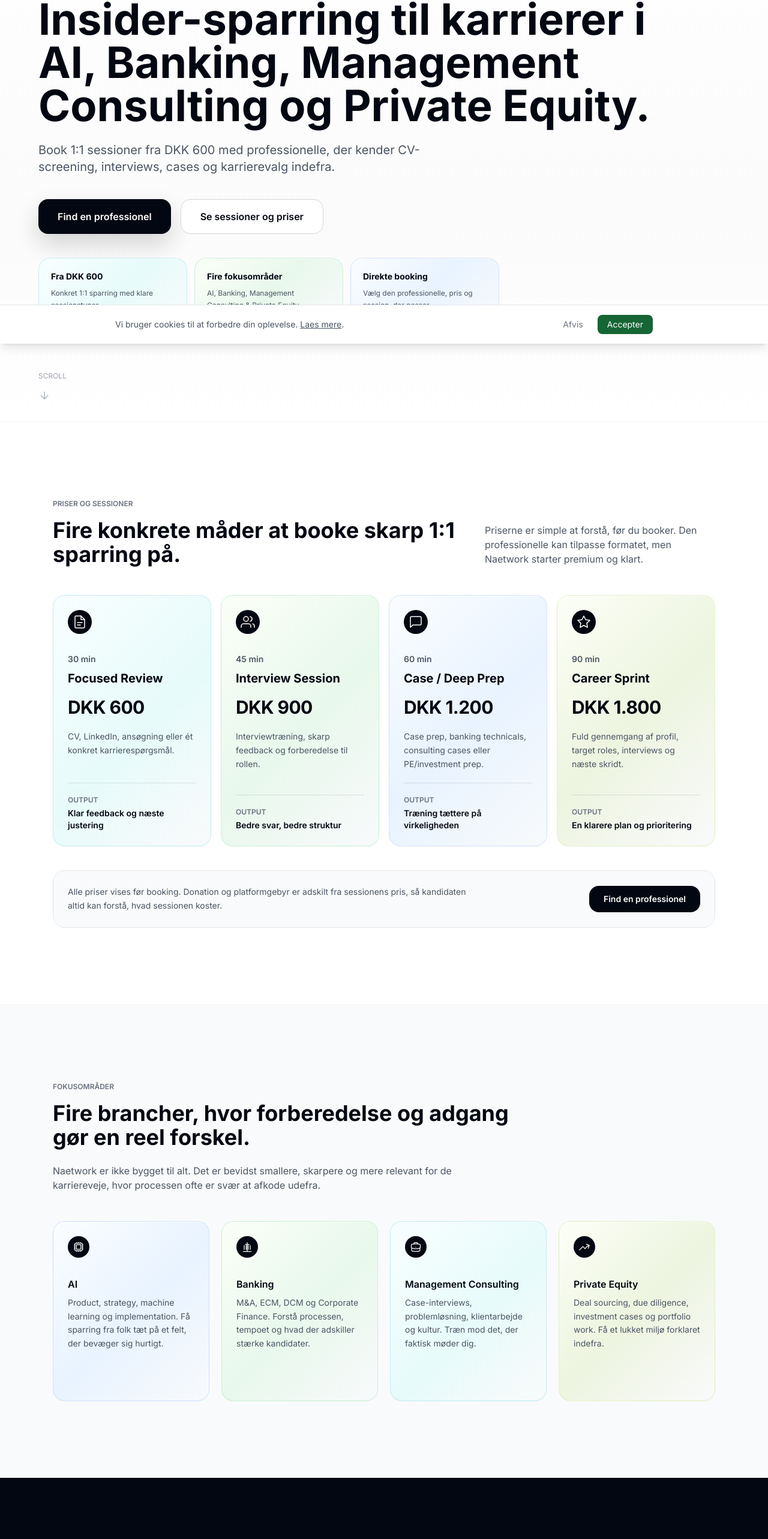
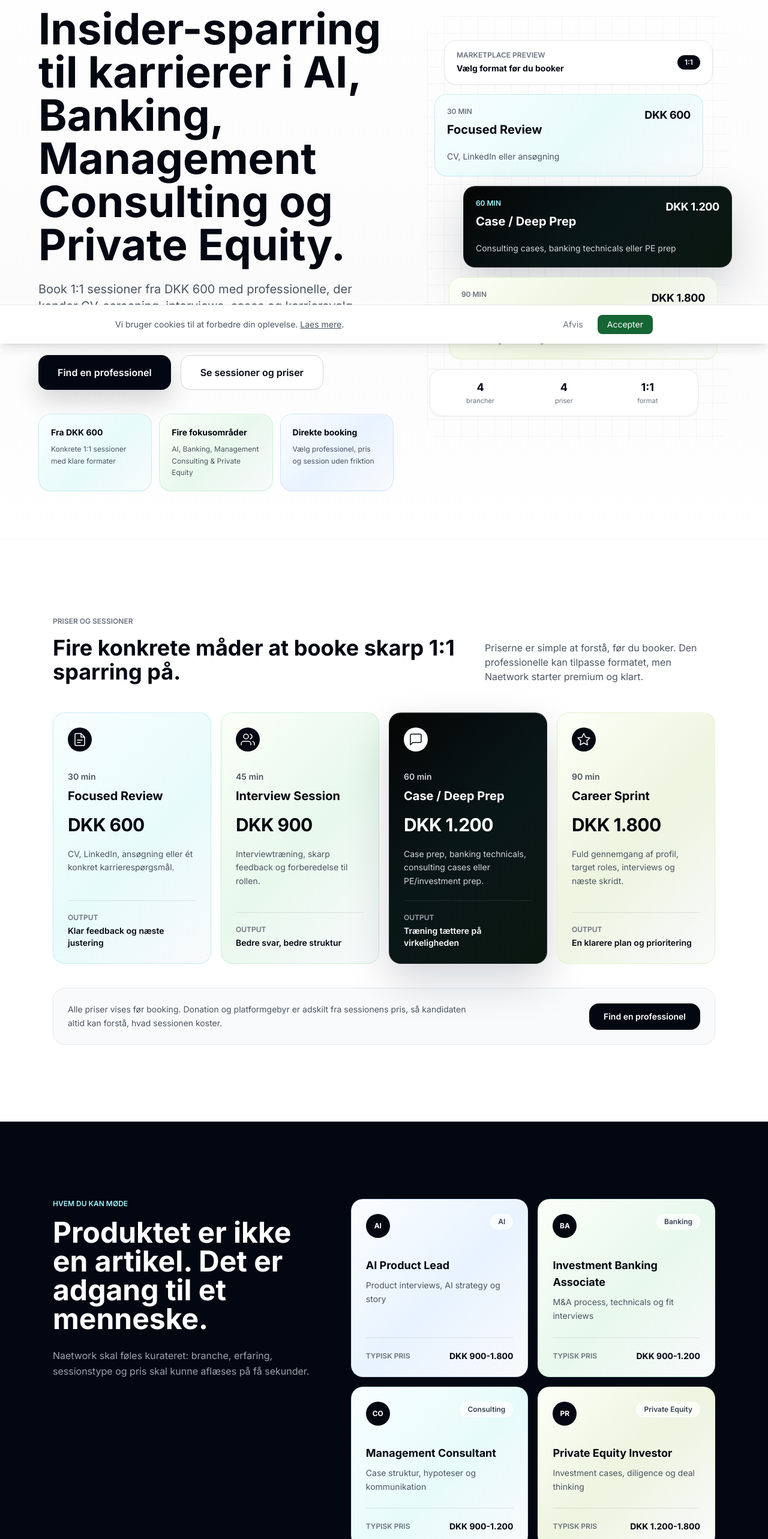
Before and after one commit to mikkelstreet-png/Naetwork, a Next.js app: page / in a window 1280 px wide. Shown: the part 227-2793 px from the top of the page at 60% size. Built offline with nearby package versions, Linux system fonts and the light colour scheme; no server answers.

Commit message:
Add premium marketplace design system

```diff
--- a/components/HomeContent.tsx
+++ b/components/HomeContent.tsx
@@ -9,7 +9,7 @@ export function HomeContent() {
   const heroSignals = [
     {
       title: isDa ? 'Fra DKK 600' : 'From DKK 600',
-      body: isDa ? 'Konkret 1:1 sparring med klare sessionstyper' : 'Concrete 1:1 guidance with clear session formats',
+      body: isDa ? 'Konkrete 1:1 sessioner med klare formater' : 'Concrete 1:1 sessions with clear formats',
       tone: 'tone-cyan',
     },
     {
@@ -19,8 +19,33 @@ export function HomeContent() {
     },
     {
       title: isDa ? 'Direkte booking' : 'Direct booking',
-      body: isDa ? 'Vælg den professionelle, pris og session, der passer' : 'Choose the professional, price and session that fits',
+      body: isDa ? 'Vælg professionel, pris og session uden friktion' : 'Choose professional, price and session without friction',
       tone: 'tone-blue',
+    },
+  ];
+
+  const heroStack = [
+    {
+      title: 'Focused Review',
+      meta: '30 min',
+      price: 'DKK 600',
+      line: isDa ? 'CV, LinkedIn eller ansøgning' : 'CV, LinkedIn or application',
+      tone: 'tone-cyan',
+    },
+    {
+      title: 'Case / Deep Prep',
+      meta: '60 min',
+      price: 'DKK 1.200',
+      line: isDa ? 'Consulting cases, banking technicals eller PE prep' : 'Consulting cases, banking technicals or PE prep',
+      tone: 'tone-ink',
+      featured: true,
+    },
+    {
+      title: 'Career Sprint',
+      meta: '90 min',
+      price: 'DKK 1.800',
+      line: isDa ? 'Profil, target roles og næste skridt' : 'Profile, target roles and next steps',
+      tone: 'tone-sage',
     },
   ];
 
@@ -69,7 +94,8 @@ export function HomeContent() {
         ? 'Case prep, banking technicals, consulting cases eller PE/investment prep.'
         : 'Case prep, banking technicals, consulting cases or PE/investment prep.',
       output: isDa ? 'Træning tættere på virkeligheden' : 'Practice closer to the real process',
-      tone: 'tone-blue',
+      tone: 'tone-ink',
+      featured: true,
       icon: (
         <svg width="24" height="24" viewBox="0 0 24 24" fill="none" stroke="currentColor" strokeWidth="1.5" strokeLinecap="round" strokeLinejoin="round">
           <path d="M21 15a2 2 0 0 1-2 2H7l-4 4V5a2 2 0 0 1 2-2h14a2 2 0 0 1 2 2z" />
@@ -90,6 +116,37 @@ export function HomeContent() {
           <polygon points="12 2 15.09 8.26 22 9.27 17 14.14 18.18 21.02 12 17.77 5.82 21.02 7 14.14 2 9.27 8.91 8.26 12 2" />
         </svg>
       ),
+    },
+  ];
+
+  const professionalCards = [
+    {
+      role: 'AI Product Lead',
+      field: 'AI',
+      price: 'DKK 900-1.800',
+      focus: isDa ? 'Product interviews, AI strategy og story' : 'Product interviews, AI strategy and story',
+      tone: 'tone-blue',
+    },
+    {
+      role: 'Investment Banking Associate',
+      field: 'Banking',
+      price: 'DKK 900-1.200',
+      focus: isDa ? 'M&A process, technicals og fit interviews' : 'M&A process, technicals and fit interviews',
+      tone: 'tone-mint',
+    },
+    {
+      role: 'Management Consultant',
+      field: 'Consulting',
+      price: 'DKK 900-1.200',
+      focus: isDa ? 'Case struktur, hypoteser og kommunikation' : 'Case structure, hypotheses and communication',
+      tone: 'tone-cyan',
+    },
+    {
+      role: 'Private Equity Investor',
+      field: 'Private Equity',
+      price: 'DKK 1.200-1.800',
+      focus: isDa ? 'Investment cases, diligence og deal thinking' : 'Investment cases, diligence and deal thinking',
+      tone: 'tone-sage',
     },
   ];
 
@@ -165,6 +222,13 @@ export function HomeContent() {
     },
   ];
 
+  const pathCards = [
+    { label: isDa ? 'Ambition' : 'Ambition', value: 'AI / Banking / Consulting / PE' },
+    { label: isDa ? 'Spørgsmål' : 'Question', value: isDa ? 'CV, interview, case eller karrierevalg' : 'CV, interview, case or career choice' },
+    { label: isDa ? 'Session' : 'Session', value: isDa ? '1:1 med relevant professionel' : '1:1 with a relevant professional' },
+    { label: isDa ? 'Output' : 'Output', value: isDa ? 'Klarere svar og næste skridt' : 'Sharper answers and next steps' },
+  ];
+
   const howSteps = [
     { num: '01', titleKey: 'how.step1_title', bodyKey: 'how.step1_body' },
     { num: '02', titleKey: 'how.step2_title', bodyKey: 'how.step2_body' },
@@ -193,11 +257,6 @@ export function HomeContent() {
         .delay-2 { animation-delay: 0.20s; }
         .delay-3 { animation-delay: 0.32s; }
         .delay-4 { animation-delay: 0.46s; }
-        @keyframes bounce-y {
-          0%, 100% { transform: translateY(0); }
-          50% { transform: translateY(7px); }
-        }
-        .animate-bounce-y { animation: bounce-y 1.5s ease-in-out infinite; }
         .tone-card {
           background: var(--tone-bg, #ffffff);
           border-color: var(--tone-border, rgba(229, 231, 235, 1));
@@ -232,11 +291,16 @@ export function HomeContent() {
           box-shadow: 0 20px 60px rgba(15, 23, 42, 0.08);
           border-color: rgba(15, 23, 42, 0.14);
         }
+        .market-grid {
+          background-image: linear-gradient(rgba(15, 23, 42, 0.06) 1px, transparent 1px), linear-gradient(90deg, rgba(15, 23, 42, 0.06) 1px, transparent 1px);
+          background-size: 28px 28px;
+        }
       `}</style>
 
       {/* HERO */}
-      <section id="home" className="min-h-screen flex flex-col justify-center bg-white px-6 pt-24 pb-0" style={{ background: 'linear-gradient(180deg, #ffffff 0%, #fbfbfb 62%, #ffffff 100%)' }}>
-        <div className="max-w-6xl mx-auto w-full">
+      <section id="home" className="bg-white px-6 pt-20 pb-16 md:pt-28 md:pb-20" style={{ background: 'linear-gradient(180deg, #ffffff 0%, #fbfbfb 62%, #ffffff 100%)' }}>
+        <div className="max-w-6xl mx-auto grid gap-14 lg:grid-cols-[1.08fr_0.92fr] lg:items-center">
+          <div>
             <div className="animate-fade-up">
               <span className="inline-flex items-center gap-2 text-xs font-semibold uppercase text-gray-700 mb-10 border border-gray-200 bg-white px-3 py-1.5 rounded-full shadow-sm">
                 <span className="h-2 w-2 rounded-full bg-emerald-400" />
@@ -281,12 +345,46 @@ export function HomeContent() {
             </div>
           </div>
 
-        <div className="max-w-6xl mx-auto w-full mt-20 pb-10 animate-fade-up delay-4">
-          <div className="flex flex-col items-start gap-2">
-            <span className="text-xs text-gray-400 uppercase">Scroll</span>
-            <svg className="animate-bounce-y text-gray-400" width="20" height="20" viewBox="0 0 24 24" fill="none" stroke="currentColor" strokeWidth="1.5" strokeLinecap="round" strokeLinejoin="round">
-              <path d="M12 5v14M5 12l7 7 7-7" />
-            </svg>
+          <div className="relative animate-fade-up delay-3">
+            <div className="market-grid absolute inset-0 rounded-[28px] opacity-70" aria-hidden="true" />
+            <div className="relative space-y-4 py-6 lg:py-10">
+              <div className="mx-auto max-w-md rounded-2xl border border-gray-200 bg-white px-5 py-4 shadow-sm">
+                <div className="flex items-center justify-between gap-4">
+                  <div>
+                    <p className="text-xs font-semibold uppercase text-gray-500">{isDa ? 'Marketplace preview' : 'Marketplace preview'}</p>
+                    <p className="mt-1 text-sm font-bold text-gray-950">{isDa ? 'Vælg format før du booker' : 'Choose format before booking'}</p>
+                  </div>
+                  <span className="rounded-full bg-gray-950 px-3 py-1 text-xs font-semibold text-white">1:1</span>
+                </div>
+              </div>
+
+              {heroStack.map((item, index) => {
+                const isFeatured = item.featured;
+                return (
+                  <div
+                    key={item.title}
+                    className={`premium-card tone-card ${item.tone} mx-auto max-w-md rounded-2xl border p-5 ${isFeatured ? 'text-white lg:translate-x-8' : index === 0 ? 'lg:-translate-x-4' : 'lg:translate-x-2'}`}
+                  >
+                    <div className="flex items-start justify-between gap-5">
+                      <div>
+                        <p className={`text-xs font-semibold uppercase ${isFeatured ? 'text-cyan-200' : 'text-gray-500'}`}>{item.meta}</p>
+                        <h3 className={`mt-2 text-xl font-bold ${isFeatured ? 'text-white' : 'text-gray-950'}`}>{item.title}</h3>
+                      </div>
+                      <p className={`text-lg font-black tracking-tight ${isFeatured ? 'text-white' : 'text-gray-950'}`}>{item.price}</p>
+                    </div>
+                    <p className={`mt-5 text-sm leading-relaxed ${isFeatured ? 'text-gray-300' : 'text-gray-600'}`}>{item.line}</p>
+                  </div>
+                );
+              })}
+
+              <div className="mx-auto max-w-md rounded-2xl border border-gray-200 bg-white px-5 py-4 shadow-sm lg:-translate-x-6">
+                <div className="grid grid-cols-3 gap-3 text-center">
+                  <div><p className="text-lg font-black text-gray-950">4</p><p className="text-[11px] text-gray-500">{isDa ? 'brancher' : 'fields'}</p></div>
+                  <div><p className="text-lg font-black text-gray-950">4</p><p className="text-[11px] text-gray-500">{isDa ? 'priser' : 'prices'}</p></div>
+                  <div><p className="text-lg font-black text-gray-950">1:1</p><p className="text-[11px] text-gray-500">{isDa ? 'format' : 'format'}</p></div>
+                </div>
+              </div>
+            </div>
           </div>
         </div>
       </section>
@@ -309,21 +407,24 @@ export function HomeContent() {
           </div>
 
           <div className="grid sm:grid-cols-2 lg:grid-cols-4 gap-4">
-            {pricingCards.map((card) => (
-              <div key={card.title} className={`premium-card tone-card ${card.tone} border rounded-2xl p-6 flex flex-col min-h-[360px]`}>
-                <div className="w-10 h-10 rounded-full bg-gray-950 text-white flex items-center justify-center mb-8">{card.icon}</div>
+            {pricingCards.map((card) => {
+              const isFeatured = card.featured;
+              return (
+                <div key={card.title} className={`premium-card tone-card ${card.tone} border rounded-2xl p-6 flex flex-col min-h-[370px] ${isFeatured ? 'text-white' : ''}`}>
+                  <div className={`w-10 h-10 rounded-full flex items-center justify-center mb-8 ${isFeatured ? 'bg-white text-gray-950' : 'bg-gray-950 text-white'}`}>{card.icon}</div>
                   <div className="mb-5">
-                  <p className="text-sm font-semibold text-gray-600 mb-2">{card.duration}</p>
-                  <h3 className="font-bold text-xl text-gray-950 mb-4">{card.title}</h3>
-                  <p className="text-3xl font-black text-gray-950 tracking-tight">{card.price}</p>
+                    <p className={`text-sm font-semibold mb-2 ${isFeatured ? 'text-gray-300' : 'text-gray-600'}`}>{card.duration}</p>
+                    <h3 className={`font-bold text-xl mb-4 ${isFeatured ? 'text-white' : 'text-gray-950'}`}>{card.title}</h3>
+                    <p className={`text-3xl font-black tracking-tight ${isFeatured ? 'text-white' : 'text-gray-950'}`}>{card.price}</p>
                   </div>
-                <p className="text-sm text-gray-600 leading-relaxed mb-5">{card.body}</p>
-                <div className="mt-auto border-t border-gray-950/10 pt-5">
-                  <p className="text-xs font-semibold uppercase text-gray-500 mb-1">{isDa ? 'Output' : 'Output'}</p>
-                  <p className="text-sm font-semibold text-gray-950">{card.output}</p>
+                  <p className={`text-sm leading-relaxed mb-5 ${isFeatured ? 'text-gray-300' : 'text-gray-600'}`}>{card.body}</p>
+                  <div className={`mt-auto border-t pt-5 ${isFeatured ? 'border-white/10' : 'border-gray-950/10'}`}>
+                    <p className={`text-xs font-semibold uppercase mb-1 ${isFeatured ? 'text-gray-400' : 'text-gray-500'}`}>Output</p>
+                    <p className={`text-sm font-semibold ${isFeatured ? 'text-white' : 'text-gray-950'}`}>{card.output}</p>
                   </div>
                 </div>
-            ))}
+              );
+            })}
           </div>
 
           <div className="mt-10 flex flex-col gap-4 rounded-2xl border border-gray-200 bg-gray-50 p-6 md:flex-row md:items-center md:justify-between">
@@ -335,6 +436,44 @@ export function HomeContent() {
             <Link href="/professionals" className="inline-flex items-center justify-center px-6 py-3 bg-gray-950 text-white font-semibold rounded-xl hover:bg-gray-800 transition-colors text-sm w-fit">
               {tr('cta.button')}
             </Link>
+          </div>
+        </div>
+      </section>
+
+      {/* PROFESSIONAL PREVIEW */}
+      <section className="py-24 md:py-32 bg-gray-950 border-t border-gray-900">
+        <div className="max-w-6xl mx-auto px-6">
+          <div className="grid gap-12 lg:grid-cols-[0.85fr_1.15fr] lg:items-start">
+            <div>
+              <p className="text-xs font-semibold uppercase text-cyan-200 mb-4">{isDa ? 'Hvem du kan møde' : 'Who you can meet'}</p>
+              <h2 className="text-3xl md:text-5xl font-black text-white leading-tight mb-6">
+                {isDa ? 'Produktet er ikke en artikel. Det er adgang til et menneske.' : 'The product is not an article. It is access to a person.'}
+              </h2>
+              <p className="text-gray-400 leading-relaxed max-w-md">
+                {isDa
+                  ? 'Naetwork skal føles kurateret: branche, erfaring, sessionstype og pris skal kunne aflæses på få sekunder.'
+                  : 'Naetwork should feel curated: field, experience, session type and price should be readable in seconds.'}
+              </p>
+            </div>
+
+            <div className="grid sm:grid-cols-2 gap-4">
+              {professionalCards.map((card) => (
+                <div key={card.role} className={`premium-card tone-card ${card.tone} rounded-2xl border p-6 min-h-[250px] flex flex-col`}>
+                  <div className="flex items-start justify-between gap-4 mb-8">
+                    <div className="h-10 w-10 rounded-full bg-gray-950 text-white flex items-center justify-center text-xs font-black">
+                      {card.field.slice(0, 2).toUpperCase()}
+                    </div>
+                    <span className="rounded-full bg-white/70 px-3 py-1 text-xs font-semibold text-gray-700 border border-white/80">{card.field}</span>
+                  </div>
+                  <h3 className="text-lg font-bold text-gray-950 mb-2">{card.role}</h3>
+                  <p className="text-sm text-gray-600 leading-relaxed mb-6">{card.focus}</p>
+                  <div className="mt-auto flex items-center justify-between border-t border-gray-950/10 pt-5">
+                    <p className="text-xs font-semibold uppercase text-gray-500">{isDa ? 'Typisk pris' : 'Typical price'}</p>
+                    <p className="text-sm font-black text-gray-950">{card.price}</p>
+                  </div>
+                </div>
+              ))}
+            </div>
           </div>
         </div>
       </section>
@@ -362,25 +501,48 @@ export function HomeContent() {
       </section>
 
       {/* WHY NAETWORK */}
-      <section className="py-24 md:py-32 bg-gray-950">
+      <section className="py-24 md:py-32 bg-white border-t border-gray-100">
         <div className="max-w-6xl mx-auto px-6">
           <div className="grid gap-12 md:grid-cols-[1.05fr_1fr] md:items-end">
             <div>
-              <p className="text-xs font-semibold uppercase text-gray-400 mb-6">{tr('why.label')}</p>
-              <h2 className="text-3xl md:text-5xl font-black text-white leading-tight max-w-2xl">
+              <p className="text-xs font-semibold uppercase text-gray-500 mb-6">{tr('why.label')}</p>
+              <h2 className="text-3xl md:text-5xl font-black text-gray-950 leading-tight max-w-2xl">
                 {isDa ? 'Forbered dig med folk, der kender vurderingen indefra.' : 'Prepare with people who know the assessment from inside.'}
               </h2>
             </div>
-            <p className="text-lg text-gray-300 leading-relaxed max-w-xl">{tr('why.body')}</p>
+            <p className="text-lg text-gray-600 leading-relaxed max-w-xl">{tr('why.body')}</p>
           </div>
 
           <div className="mt-14 grid md:grid-cols-3 gap-4">
             {proofCards.map((card) => (
-              <div key={card.title} className="rounded-2xl border border-white/10 bg-white/[0.04] p-6">
-                <p className="text-sm font-bold text-white mb-3">{card.title}</p>
-                <p className="text-sm text-gray-400 leading-relaxed">{card.body}</p>
+              <div key={card.title} className="rounded-2xl border border-gray-200 bg-gray-50 p-6">
+                <p className="text-sm font-bold text-gray-950 mb-3">{card.title}</p>
+                <p className="text-sm text-gray-600 leading-relaxed">{card.body}</p>
               </div>
             ))}
+          </div>
+        </div>
+      </section>
+
+      {/* SIGNATURE FLOW */}
+      <section className="py-24 md:py-32 bg-gray-950 border-t border-gray-900">
+        <div className="max-w-6xl mx-auto px-6">
+          <div className="grid gap-10 lg:grid-cols-[0.8fr_1.2fr] lg:items-center">
+            <div>
+              <p className="text-xs font-semibold uppercase text-cyan-200 mb-4">{isDa ? 'Naetwork flow' : 'Naetwork flow'}</p>
+              <h2 className="text-3xl md:text-5xl font-black text-white leading-tight">
+                {isDa ? 'Fra usikkerhed til et skarpere næste træk.' : 'From uncertainty to a sharper next move.'}
+              </h2>
+            </div>
+            <div className="grid sm:grid-cols-4 gap-3">
+              {pathCards.map((card, index) => (
+                <div key={card.label} className="rounded-2xl border border-white/10 bg-white/[0.04] p-5 min-h-[170px] flex flex-col">
+                  <p className="text-xs font-semibold text-gray-500 mb-5">0{index + 1}</p>
+                  <p className="text-sm font-bold text-white mb-2">{card.label}</p>
+                  <p className="text-xs text-gray-400 leading-relaxed">{card.value}</p>
+                </div>
+              ))}
+            </div>
           </div>
         </div>
       </section>
```
Lines whose indentation alone changed are shown as unchanged.
